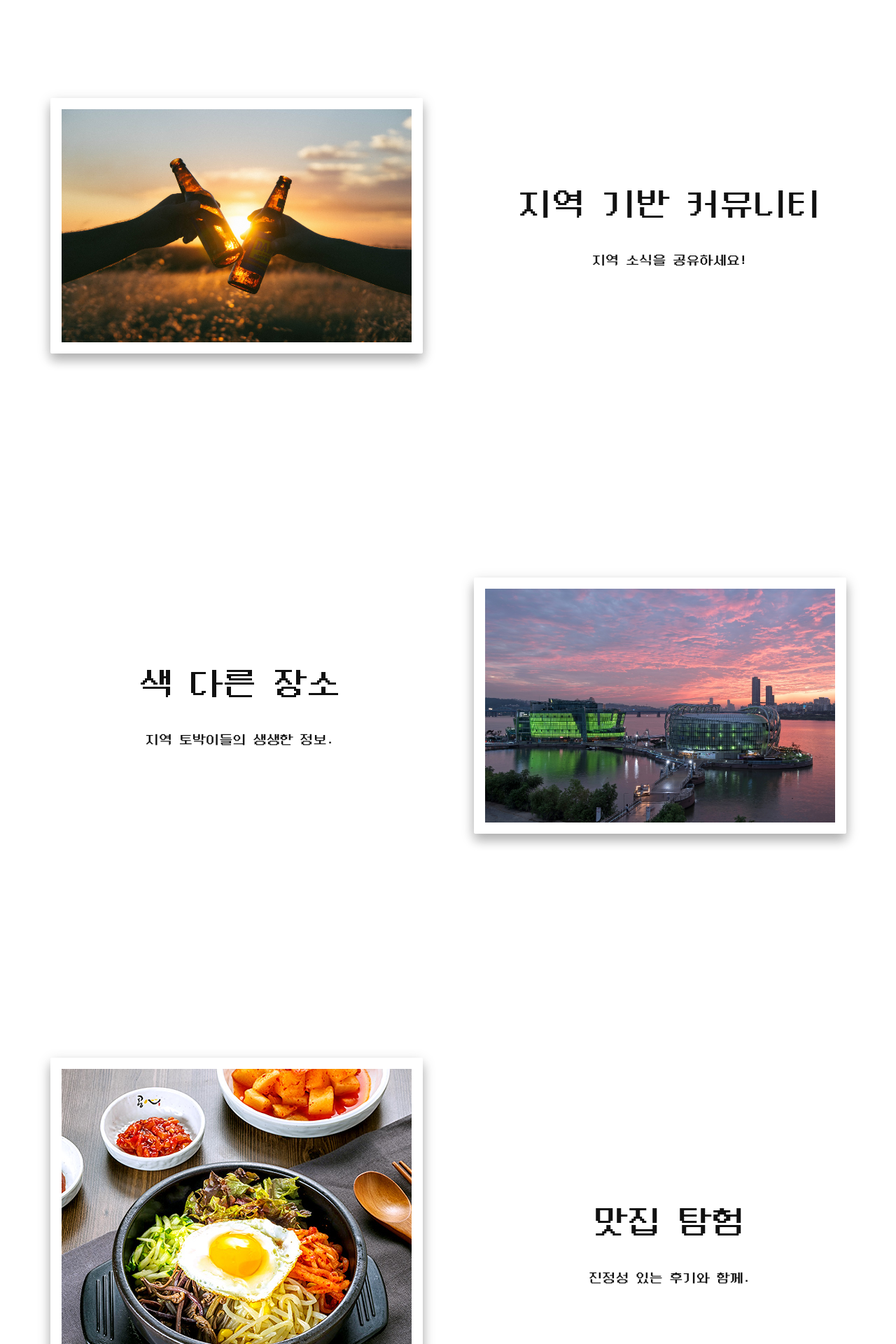
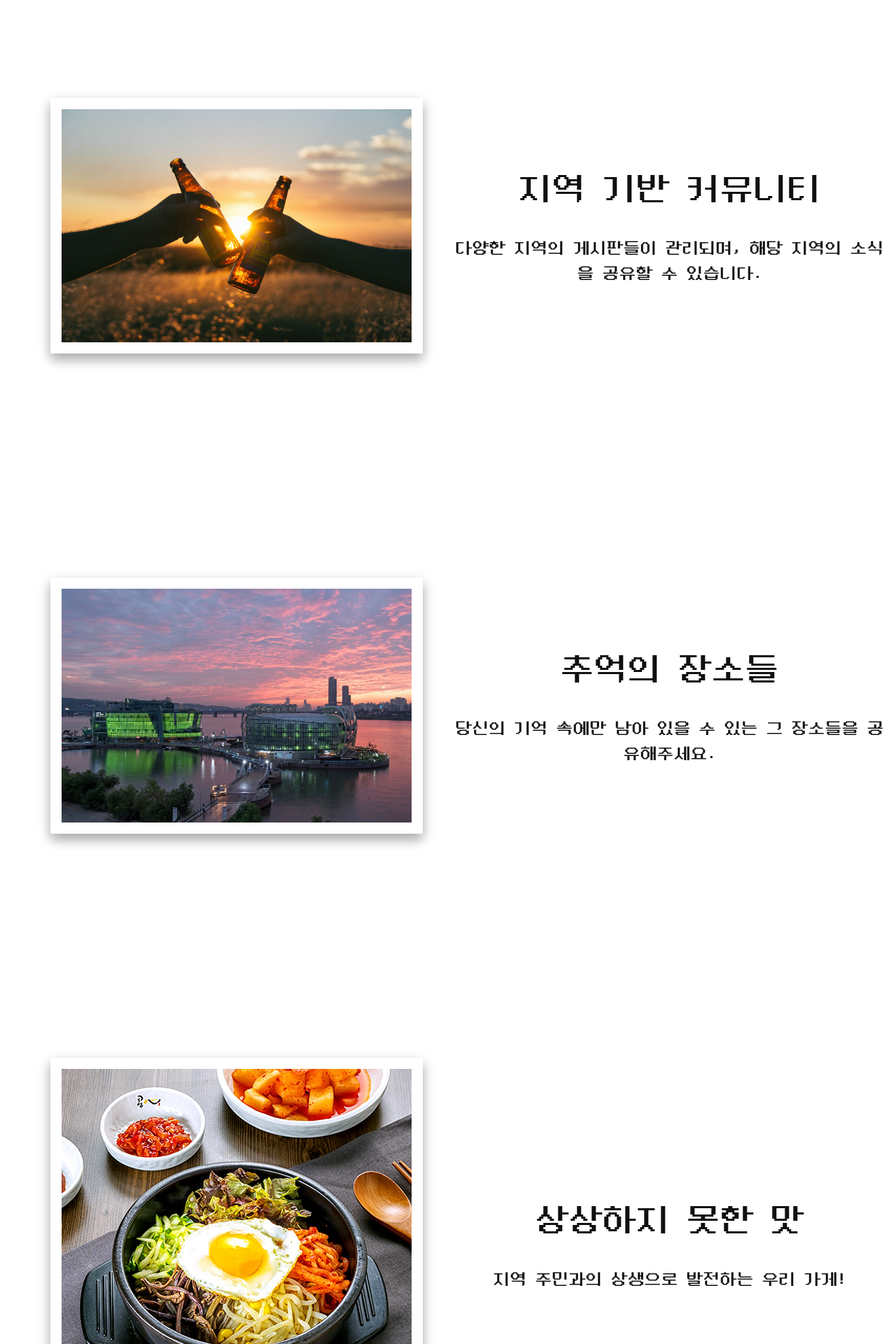
Before and after one commit to 6lueparr0t/about-rgbplace, a Jekyll site: the page built from index.md, in a window 1280 px wide. Shown: the part 1472-3392 px from the top of the page at 70% size. Built offline with Jekyll 4.4.1, drawn with Linux system fonts in a browser that asks for light colours; some web fonts are replaced; some of the changed text lies outside the part shown.

Commit message:
auto commit 2020-02-11 12:00:04

```diff
--- a/_layouts/home.html
+++ b/_layouts/home.html
@@ -25,17 +25,17 @@ layout: default
 	<div class="feature-image" data-aos="fade-up" data-aos-duration="2000" data-aos-anchor-placement="center-bottom" >
 		<img src="/assets/img/home/feature1.jpg" />
 	</div>
-	<div class="feature-content" data-aos="fade-zoom-in" data-aos-duration="3000" data-aos-offset="0" data-aos-anchor-placement="bottom-bottom">
-		<p class="title">지역 기반 커뮤니티</p> 지역 소식을 공유하세요!
+	<div class="feature-content" data-aos="fade-zoom-in" data-aos-duration="3000" data-aos-offset="0" data-aos-anchor-placement="center-bottom">
+		<p class="title">지역 기반 커뮤니티</p> 다양한 지역의 게시판들이 관리되며, 해당 지역의 소식을 공유할 수 있습니다.
 	</div>
 </section>
 
-<section class="feature-2">
-	<div class="feature-content" data-aos="fade-zoom-in" data-aos-duration="2000" data-aos-offset="0" data-aos-anchor-placement="bottom-bottom">
-		<p class="title">색 다른 장소</p> 지역 토박이들의 생생한 정보.
-	</div>
+<section class="feature-1">
 	<div class="feature-image" data-aos="fade-up" data-aos-duration="3000" data-aos-anchor-placement="center-bottom" >
 		<img src="/assets/img/home/feature2.jpg" />
+	</div>
+	<div class="feature-content" data-aos="fade-zoom-in" data-aos-duration="2000" data-aos-offset="0" data-aos-anchor-placement="center-bottom">
+		<p class="title">추억의 장소들</p> 당신의 기억 속에만 남아 있을 수 있는 그 장소들을 공유해주세요.
 	</div>
 </section>
 
@@ -43,8 +43,8 @@ layout: default
 	<div class="feature-image" data-aos="fade-up" data-aos-duration="2000" data-aos-anchor-placement="center-bottom" >
 		<img src="/assets/img/home/feature3.jpg" />
 	</div>
-	<div class="feature-content" data-aos="fade-zoom-in" data-aos-duration="3000" data-aos-offset="0" data-aos-anchor-placement="bottom-bottom">
-		<p class="title">맛집 탐험</p> 진정성 있는 후기와 함께.
+	<div class="feature-content" data-aos="fade-zoom-in" data-aos-duration="3000" data-aos-offset="0" data-aos-anchor-placement="center-bottom">
+		<p class="title">상상하지 못한 맛</p> 지역 주민과의 상생으로 발전하는 우리 가게!
 	</div>
 </section>
 
@@ -54,13 +54,21 @@ layout: default
 		<div class="swiper-wrapper">
 			<div class="swiper-slide"><a href="#"><img src="/assets/img/home/alone.png"/></a>
 				<div class="swiper-title">
-					<a href='#'>페이지 업데이트 중 . .</a>
+					<a class="rgbplace" href="https://rgbplace.com">
+						<span class="r">R</span><span class="g">G</span><span class="b">B</span>
+						<span class="place">place</span>
+					</a>
+					를 같이 운영할 분을 모십니다.
 				</div>
 
 				<div class="swiper-content">
-					??? : Git 페이지 업데이트 중입니다.<br/>
-					누가 와서 볼 것도 아니지만<br/>
-					그냥 한번 남겨봅니다.
+					<a href="https://rgbplace.com/space/notice/68" style="color:red">[공지사항]</a>
+					<a class="rgbplace" href="https://rgbplace.com">
+						<span class="r">R</span><span class="g">G</span><span class="b">B</span>
+						<span class="place white">place</span>
+					</a>
+					를 같이 운영하실 분을 모집합니다.<br/><br/>
+					<a class="mail white" href="javascript:void(0)">scallop99@naver.com</a> 연락 주세요!
 				</div>
 			</div>
 			<div class="swiper-slide"><a href="#"><img src="/assets/img/home/20180726_001.png"/></a>
--- a/_sass/css/_footer.scss
+++ b/_sass/css/_footer.scss
@@ -28,6 +28,10 @@
 				color:$oc-gray-4 !important;
 				transition:all .2s ease;
 			}
+			.place.white {
+				color:white !important;
+				transition:all .2s ease;
+			}
 		}
 
 		&.r:hover {
@@ -38,6 +42,9 @@
 		}
 		&.b:hover {
 			color:$oc-blue-5 !important;
+		}
+		&.place.white:hover {
+			color:white !important;
 		}
 	}
 }
--- a/_sass/css/home/_default.scss
+++ b/_sass/css/home/_default.scss
@@ -95,6 +95,7 @@ section.feature-1 {
 
 	@include media-query($on-laptop) {
 		margin: 10rem 0;
+		display: list-item;
 	}
 
 	display: flex;
@@ -111,7 +112,8 @@ section.feature-1 {
 				max-width:350px;
 			}
 			@include media-query($on-laptop) {
-				max-width: 200px;
+				max-width: 100%;
+				margin-bottom:2rem;
 			}
 			width: 100%;
 			box-shadow: 0 10px 16px 0 rgba(0, 0, 0, 0.2), 0 6px 20px 0 rgba(0, 0, 0, 0.19) !important;
@@ -127,7 +129,7 @@ section.feature-1 {
 		&.feature-content {
 			margin: auto;
 			text-align: center;
-			font-size: 1.2rem;
+			font-size: 24px;
 
 			.title {
 				text-align: center;
@@ -142,7 +144,7 @@ section.feature-1 {
 			}
 
 			@include media-query(1150px) {
-				font-size:.8rem;
+				font-size:12px;
 			}
 		}
 	}
@@ -238,6 +240,12 @@ div.half-arrow-title {
   }
 }
 
+.mail {
+	&.white {
+		color: white;
+	}
+}
+
 section.finish {
 	margin-top : 18rem;
 	@include media-query($on-laptop) {
```
